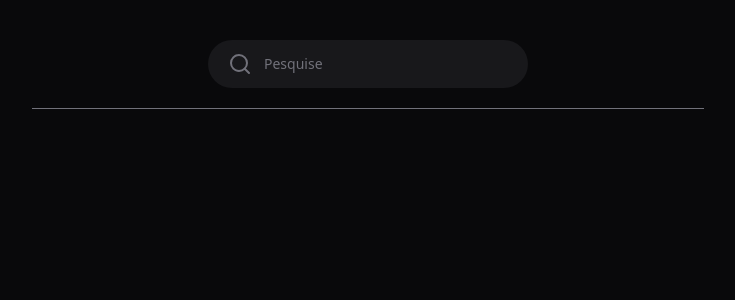
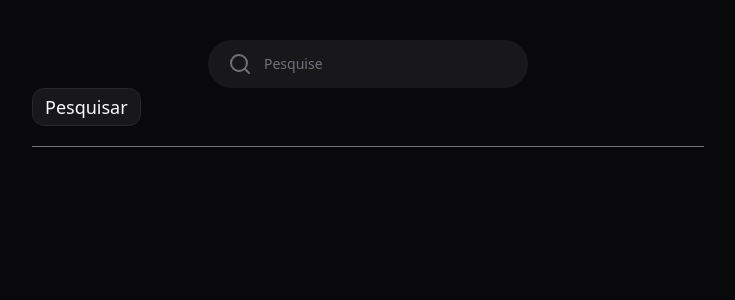
Before and after one commit to logcode-ao/practicing-reactjs, a React (Vite) app in the folder app-selfwork/wiki-search/: page / in a window 1280 px wide. Shown: the top 300 px of the page, without its empty margins (272-1007 px from the left). Built offline with nearby package versions, Linux system fonts and the light colour scheme.

Commit message:
Add Components Button

```diff
--- a/app-selfwork/wiki-search/src/App.tsx
+++ b/app-selfwork/wiki-search/src/App.tsx
@@ -2,6 +2,7 @@ import { useEffect, useState } from "react";
 import { Header } from "./components/Header";
 import { ResultList } from "./components/ResultList";
 import { Resultype } from "./data/types";
+import { Button } from "./components/Button";
 
 function App() {
   const [data, setData] = useState<Resultype[]>([]);
@@ -28,6 +29,7 @@ function App() {
     <main className="min-h-screen">
       <div className="max-w-2xl min-h-96 mt-10 mx-auto">
         <Header setSearch={setSearch} />
+        <Button />
 
         <ResultList data={data} />
       </div>
--- /dev/null
+++ b/app-selfwork/wiki-search/src/components/Button.tsx
@@ -0,0 +1,9 @@
+import { Header } from "./Header";
+
+export function Button() {
+  return (
+    <button className="border px-3 py-1 rounded-xl bg-zinc-900 border-zinc-800 text-lg hover:bg-zinc-950">
+      Pesquisar
+    </button>
+  );
+}
```
